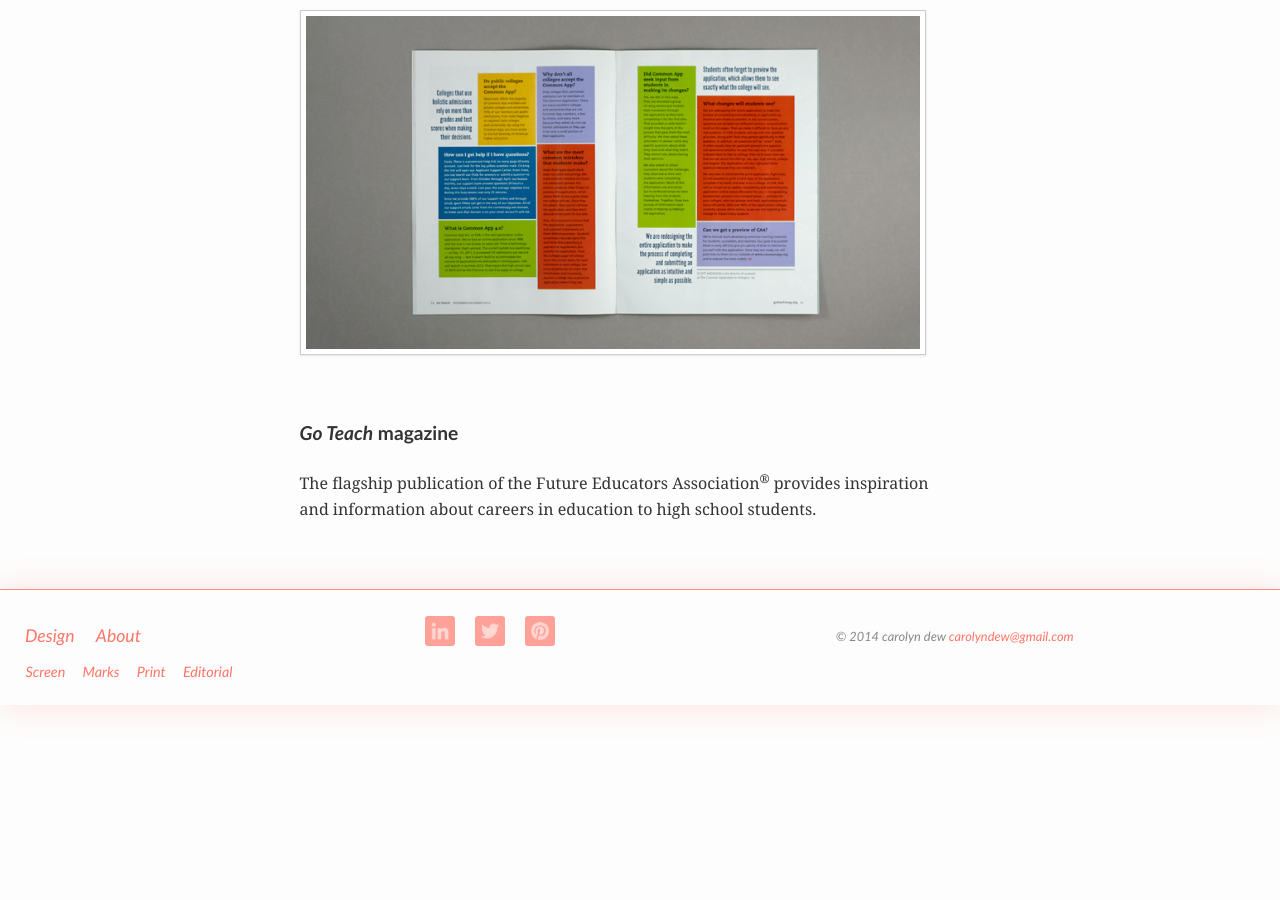
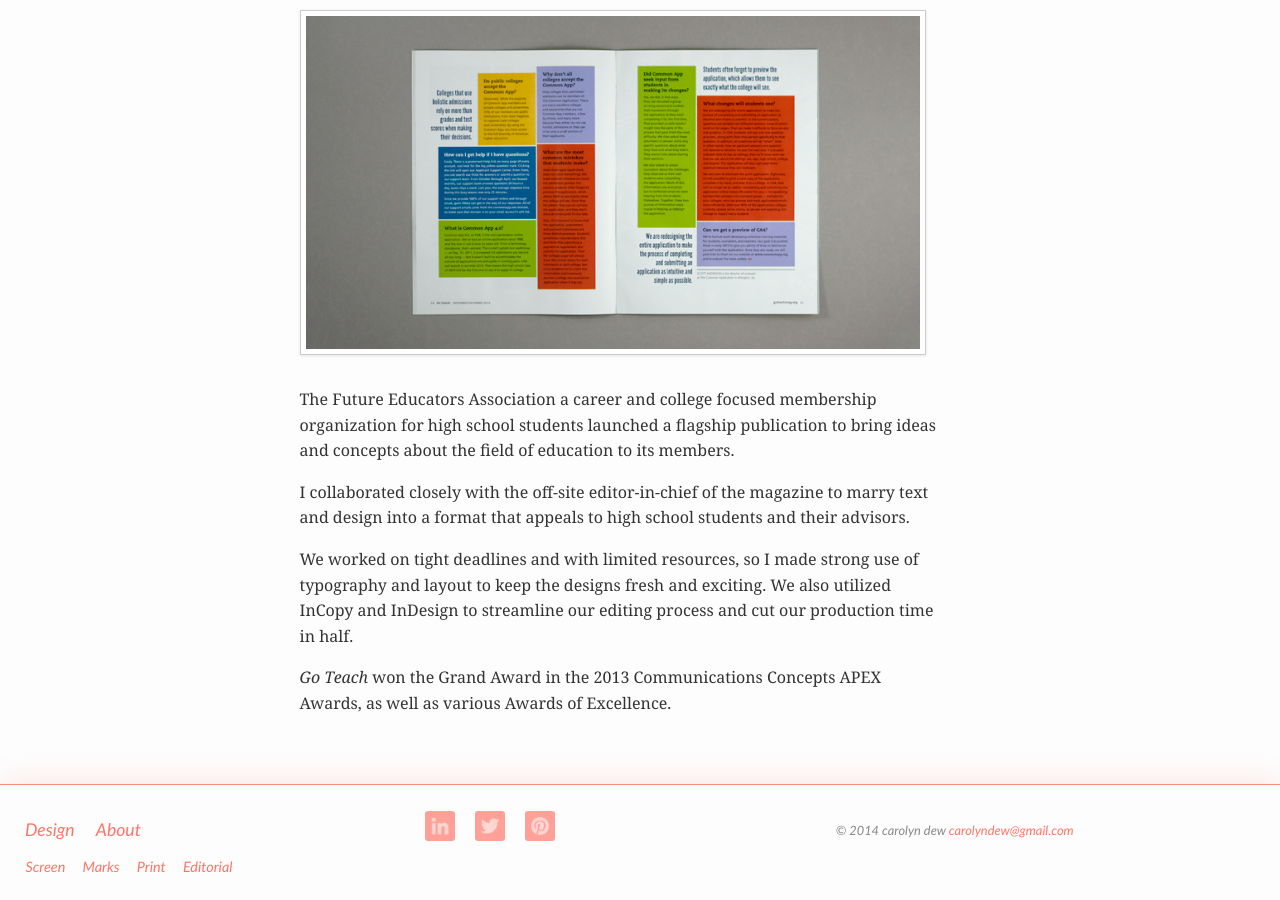
Before and after one commit to carodew/carodew.github.io, a Jekyll site: the page built from _posts/projects/editorial/2014-09-01-go-teach.md, in a window 1280 px wide and 900 px high, scrolled down 1718 px. Built offline with Jekyll 4.4.1, drawn with Linux system fonts in a browser that asks for light colours; nearby versions of some CDN libraries; library files that are not in the unit come from our copies; before the commit the page ends 2423 px from its top, so only the background shows below that.

Commit message:
content updates, editorial pages

```diff
--- a/_posts/projects/editorial/2014-09-01-go-teach.md
+++ b/_posts/projects/editorial/2014-09-01-go-teach.md
@@ -1,7 +1,7 @@
 ---
 layout: project
 permalink: /go-teach-magazine/
-short-title:  "<i>Go Teach</i> Magazine"
+short-title:  "Go Teach Magazine"
 long-title: "<i>Go Teach</i> Magazine"
 categories: editorial
 thumbnail: "goteach-cover-thumb.jpg"
@@ -9,13 +9,16 @@ mobile-image: "goteach-cover-thumb.jpg"
 img-path: '../img/'
 ---
 
-<figure><figcaption><cite>Go Teach</cite> magazine</figcaption>
 <img src="{{ page.img-path }}goteach-cover.jpg" alt="<i>Go Teach</i> magazine" />
 <img src="{{ page.img-path }}goteach-spread-1.jpg" alt=" " />
 <img src="{{ page.img-path }}goteach-spread-3.jpg" alt=" " />
 <img src="{{ page.img-path }}goteach-spread-4.jpg" alt=" " />
 <img src="{{ page.img-path }}goteach-spread-2.jpg" alt=" " />
-</figure>
-<div class="caption">
-	<h2><cite>Go Teach</cite> magazine</h2><p>The flagship publication of the Future Educators Association<sup>&reg;</sup> provides inspiration and information about careers in education to high school&nbsp;students. </p>
-</div>
+
+The Future Educators Association&nbsp;a career and college focused membership organization for high school students&nbsp;launched a flagship publication to bring ideas and concepts about the field of education to its members.
+
+I collaborated closely with the off-site editor-in-chief of the magazine to marry text and design into a format that appeals to high school students and their advisors.
+
+We worked on tight deadlines and with limited resources, so I made strong use of typography and layout to keep the designs fresh and exciting. We also utilized InCopy and InDesign to streamline our editing process and cut our production time in half.
+
+<i>Go Teach</i> won the Grand Award in the 2013 Communications Concepts APEX Awards, as well as various Awards of Excellence.
```
Also changed, not shown: _posts/projects/editorial/2014-09-02-educational-horizons.md (+8 -7 lines).
